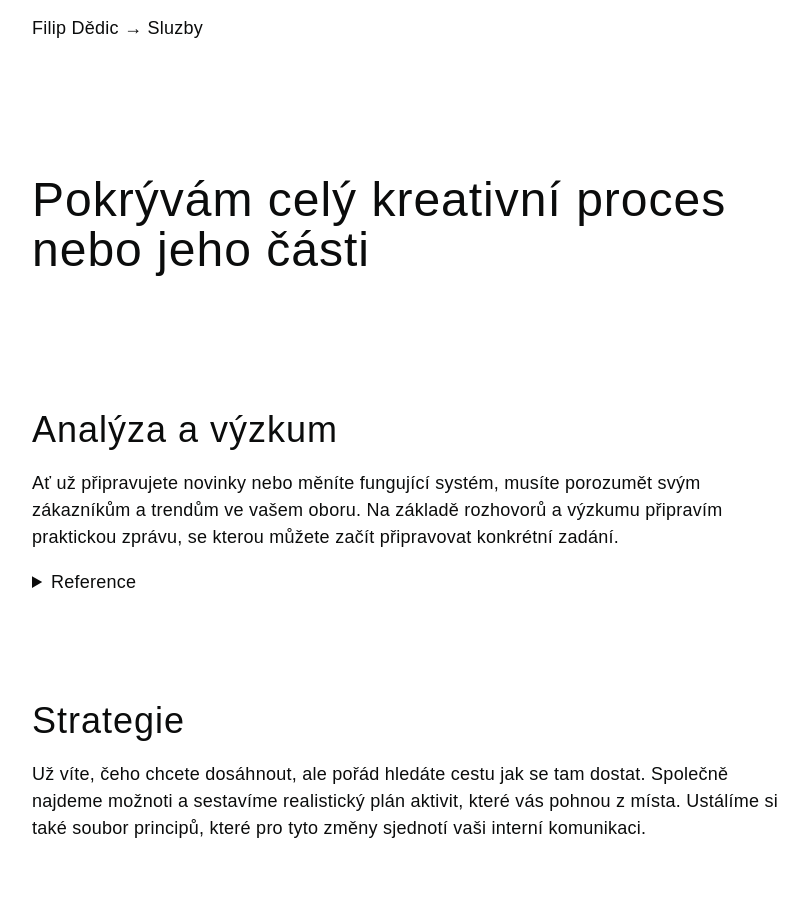
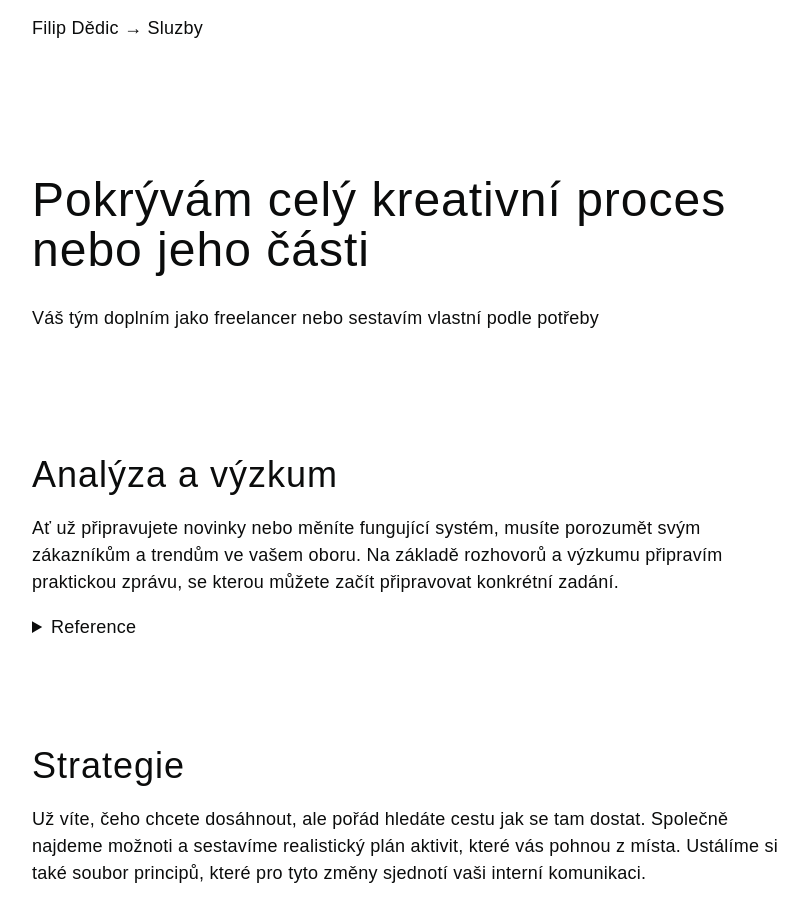
Before and after one commit to fdedic/fdedic.github.io, a Jekyll site: the page built from sluzby.md, in a window 1280 px wide and 900 px high. Shown: the whole window, without its empty margins (228-1036 px from the left). Built offline with Jekyll 4.4.1, drawn with Linux system fonts in a browser that asks for light colours; nearby versions of some CDN libraries; some web fonts are replaced.

Commit message:
Update sluzby.md

```diff
--- a/sluzby.md
+++ b/sluzby.md
@@ -4,6 +4,8 @@ title: Služby
 ---
 
 # Pokrývám celý kreativní proces nebo jeho části
+Váš tým doplním jako freelancer nebo sestavím vlastní podle potřeby
+{: .lead}
 
 ***
 
```
